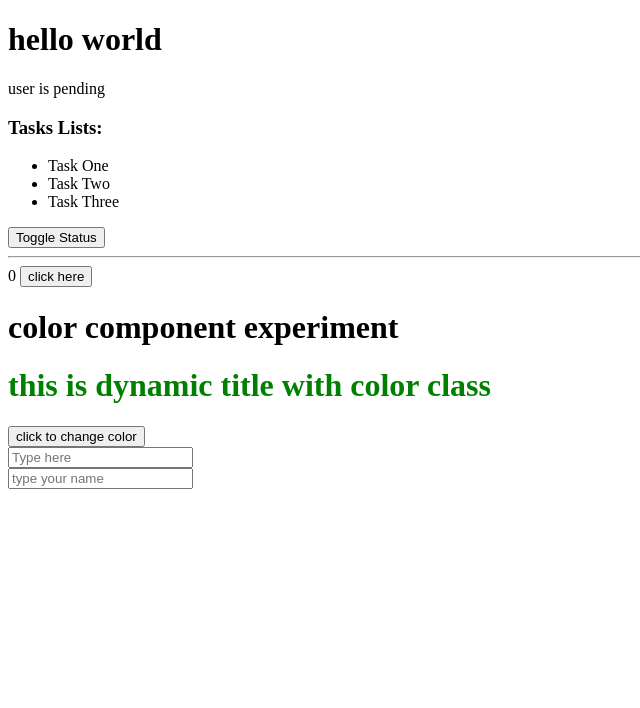
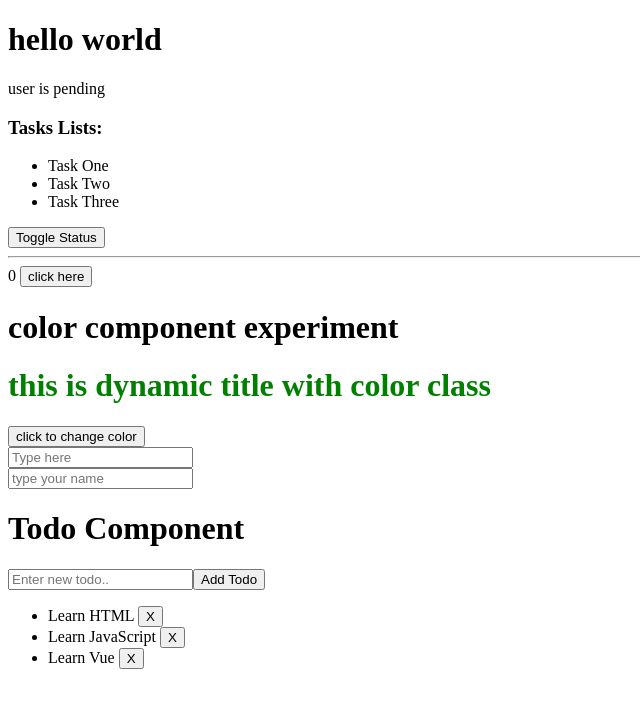
Before and after one commit to rayhankabir-me/learning-vue-js, a Vue app: page / in a window 1280 px wide. Shown: the top 708 px of the page, without its empty margins (0-640 px from the left). Built offline with nearby package versions, Linux system fonts and the light colour scheme.

Commit message:
todo component

```diff
--- a/src/App.vue
+++ b/src/App.vue
@@ -3,6 +3,7 @@ import ButtonCounter from './components/ButtonCounter.vue'
 import ColorComponent from './components/ColorComponent.vue'
 import InputComponent from './components/InputComponent.vue'
 import InputField from './components/InputField.vue'
+import TodoComponent from './components/TodoComponent.vue'
 
 export default {
   components: {
@@ -10,6 +11,7 @@ export default {
     ColorComponent,
     InputComponent,
     InputField,
+    TodoComponent,
   },
   data() {
     return {
@@ -50,4 +52,5 @@ export default {
   <ColorComponent />
   <InputComponent />
   <InputField />
+  <TodoComponent />
 </template>
--- /dev/null
+++ b/src/components/TodoComponent.vue
@@ -0,0 +1,45 @@
+<script>
+let id = 0
+export default {
+  data() {
+    return {
+      todoName: '',
+      todos: [
+        { id: id++, name: 'Learn HTML' },
+        { id: id++, name: 'Learn JavaScript' },
+        { id: id++, name: 'Learn Vue' },
+      ],
+    }
+  },
+  methods: {
+    addTodo() {
+      this.todos.push({ id: id++, name: this.todoName })
+      this.todoName = ''
+    },
+    removeTodo(todo) {
+      this.todos = this.todos.filter(t => t !== todo)
+    },
+  },
+}
+</script>
+<template>
+  <div>
+    <h1>Todo Component</h1>
+    <form v-on:submit.prevent="addTodo">
+      <input
+        v-model="todoName"
+        type="text"
+        name="todoName"
+        id="todoName"
+        placeholder="Enter new todo.."
+      />
+      <button>Add Todo</button>
+    </form>
+    <ul>
+      <li v-for="todo in todos" :key="todo.id">
+        {{ todo.name }}
+        <button @click="removeTodo(todo)">X</button>
+      </li>
+    </ul>
+  </div>
+</template>
```
